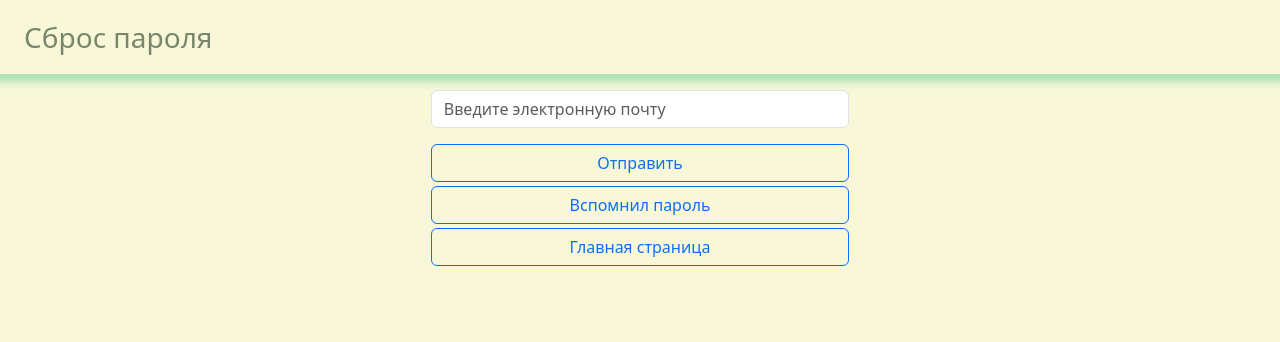
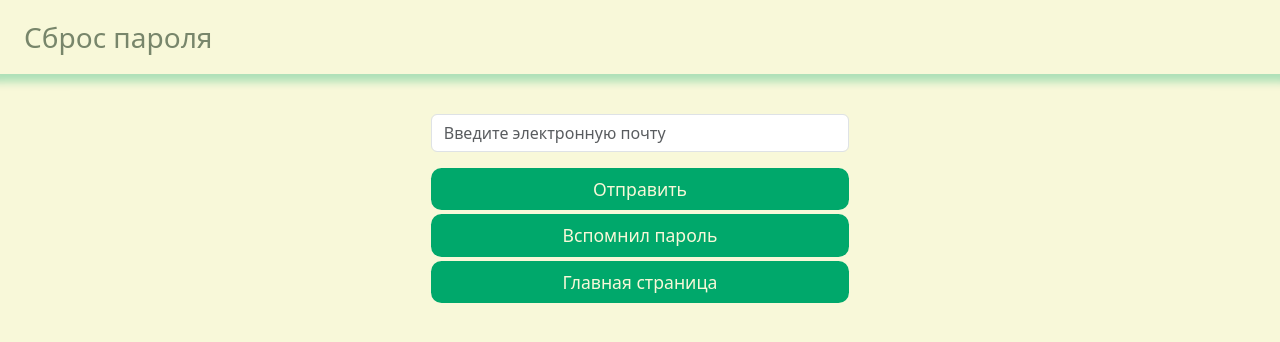
Before and after one commit to Aladser/psdia, a Django app: page /user/password-reset/ in a window 1280 px wide. Shown: the top 342 px of the page. Run offline with Django 5.2, Linux system fonts and the light colour scheme.

Commit message:
обновлена верстка authen

```diff
--- a/authen/templates/password_reset.html
+++ b/authen/templates/password_reset.html
@@ -3,7 +3,7 @@
 
 {% block content %}
         <form method="POST" class="w-50 mx-auto">
-            <div class="w-75 mx-auto">
+            <div class="w-75 mx-auto py-4">
                 {% csrf_token %}
 
 
@@ -19,9 +19,9 @@
 
                 {% for key in form %}<p>{{key}}</p>{% endfor %}
 
-                <button type="submit" class="btn btn-outline-primary mb-1 d-block mx-auto w-100">Отправить</button>
-                <a href="{% url 'authen:login' %}" class="btn btn-outline-primary mb-1 w-100">Вспомнил пароль</a>
-                <a href="/" class="btn btn-outline-primary d-block mx-auto">Главная страница</a>
+                <button type="submit" class="btn-theme mb-1 w-100 border-0 p-2">Отправить</button>
+                <a href="{% url 'authen:login' %}" class="btn-theme mb-1 w-100 border-0 p-2">Вспомнил пароль</a>
+                <a href="/" class="btn-theme mb-1 w-100 border-0 p-2">Главная страница</a>
                 </div>
         </form>
 {% endblock %}
--- a/authen/templates/user_form.html
+++ b/authen/templates/user_form.html
@@ -26,9 +26,9 @@
                     </p>
                     {% endfor %}
 
-                    <button type="submit" class="btn btn-block btn-outline-primary w-100 mb-1">Отправить</button>
-                    {%if section == 'register'%}<a href="{% url 'authen:login' %}" class="btn btn-outline-primary mb-1 w-100">Авторизация</a>{% endif %}
-                    <a href="/" class="btn btn-block btn-outline-primary w-100">Главная страница</a>
+                    <button type="submit" class="btn-theme mb-1 w-100 border-0 p-2">Отправить</button>
+                    {%if section == 'register'%}<a href="{% url 'authen:login' %}" class="btn-theme mb-1 w-100 border-0 p-2">Авторизация</a>{% endif %}
+                    <a href="/" class="btn-theme mb-1 w-100 border-0 p-2">Главная страница</a>
                 </div>
             </form>
         </div>
--- a/libs/custom_formatter.py
+++ b/libs/custom_formatter.py
@@ -14,6 +14,6 @@ class CustomFormatter:
 
         for field in form.fields.values():
             if not isinstance(field, BooleanField):
-                field.widget.attrs['class'] = 'form-control mb-2'
+                field.widget.attrs['class'] = 'form-control mb-2 bgcolor-beige border-theme'
             else:
                 field.widget.attrs['class'] = 'mb-2'
--- a/static/css/theme.css
+++ b/static/css/theme.css
@@ -28,6 +28,10 @@ html {
     color: var(--color-beige-gray);
 }
 
+.border-theme {
+    border:1px solid var(--color-jade);
+}
+
 .border-bottom-theme {
     border-bottom:1px solid var(--color-jade);
 }
```
Also changed, not shown: authen/templates/login.html (+4 -4 lines).
